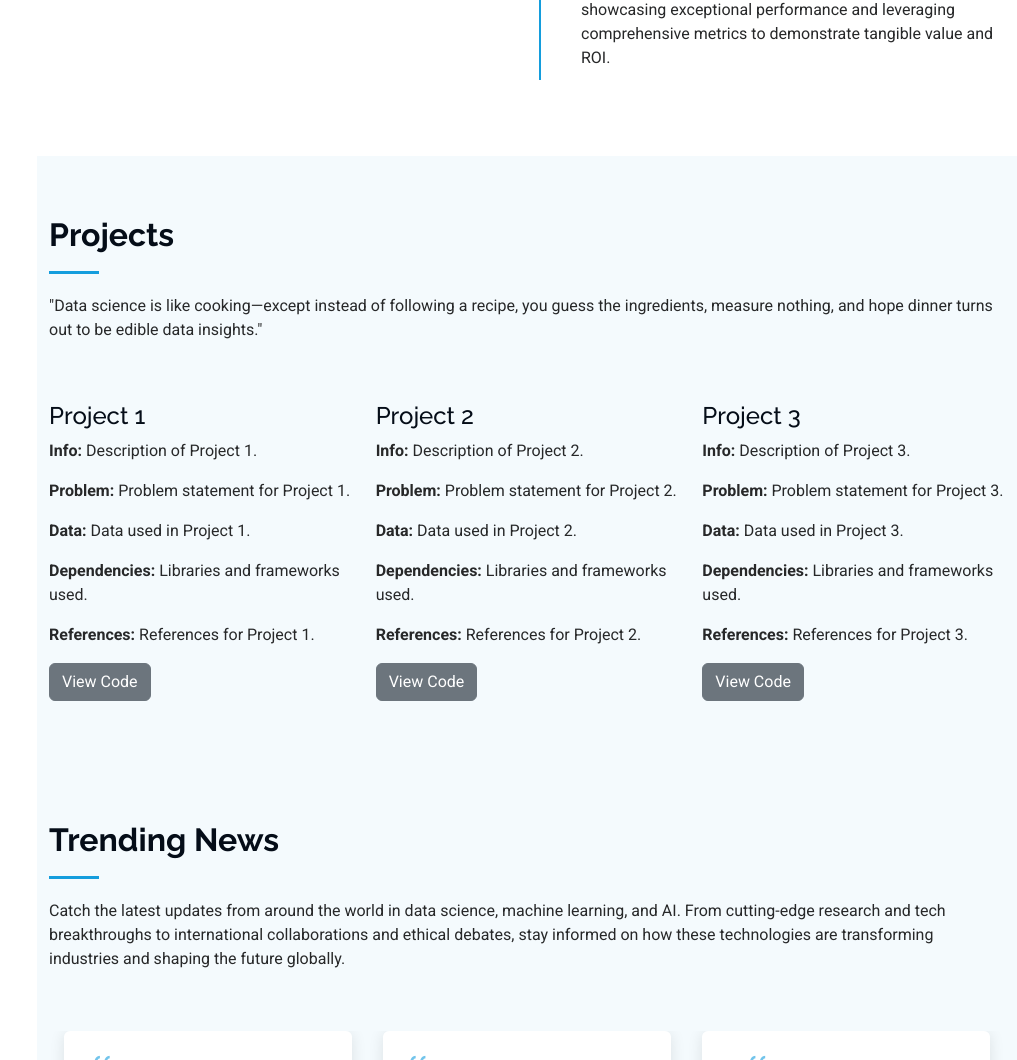
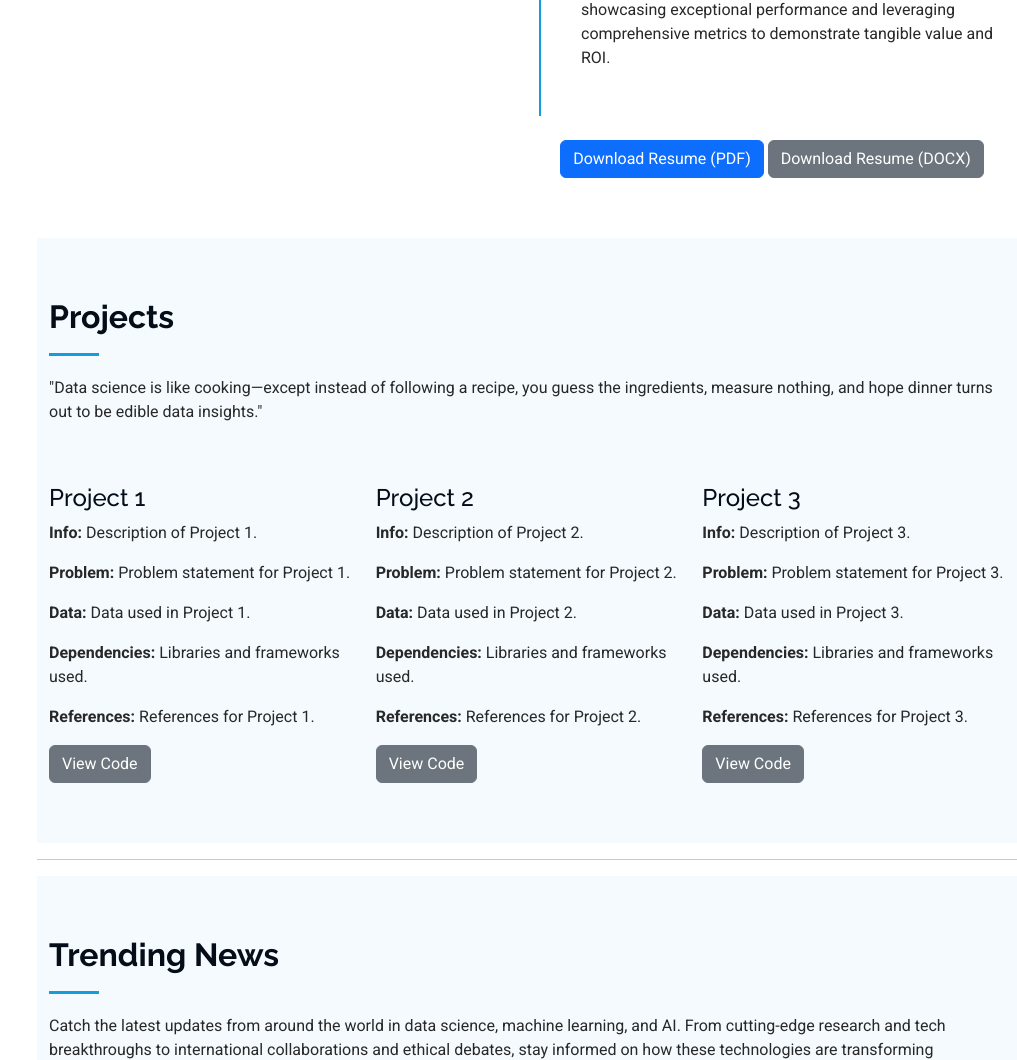
Before and after one commit to John211998/Portfolio, a plain HTML site: page index.html in a window 1280 px wide. Shown: the part 3639-4699 px from the top of the page, without its empty margins (263-1280 px from the left). Drawn offline with Linux system fonts and the light colour scheme.

Commit message:
Resume Download Added

```diff
--- a/index.html
+++ b/index.html
@@ -315,6 +315,11 @@
               </ul>
             </div><!-- Edn Resume Item -->
 
+            <!-- Download Resume Buttons -->
+            <div class="text-center mt-4">
+            <a href="assets/img/portfolio/John Resume.pdf" class="btn btn-primary" download>Download Resume (PDF)</a>
+            <a href="assets/img/portfolio/John Resume.docx" class="btn btn-secondary" download>Download Resume (DOCX)</a>
+            </div>
           </div>
 
         </div>
@@ -387,6 +392,9 @@
       </div>
 
     </section><!-- /Portfolio Section -->
+
+    <!-- Add a horizontal line for separation -->
+    <hr class="separator">
 
     <!-- Testimonials Section -->
     <section id="testimonials" class="testimonials section light-background">
```
Also changed, not shown: assets/img/portfolio/app-1.jpg (deleted), assets/img/portfolio/app-2.jpg (deleted), assets/img/portfolio/app-3.jpg (deleted), assets/img/portfolio/books-1.jpg (deleted), assets/img/portfolio/books-2.jpg (deleted), assets/img/portfolio/books-3.jpg (deleted), assets/img/portfolio/branding-1.jpg (deleted), assets/img/portfolio/branding-2.jpg (deleted), assets/img/portfolio/branding-3.jpg (deleted), assets/img/portfolio/product-1.jpg (deleted), assets/img/portfolio/product-2.jpg (deleted), 2 other files.
